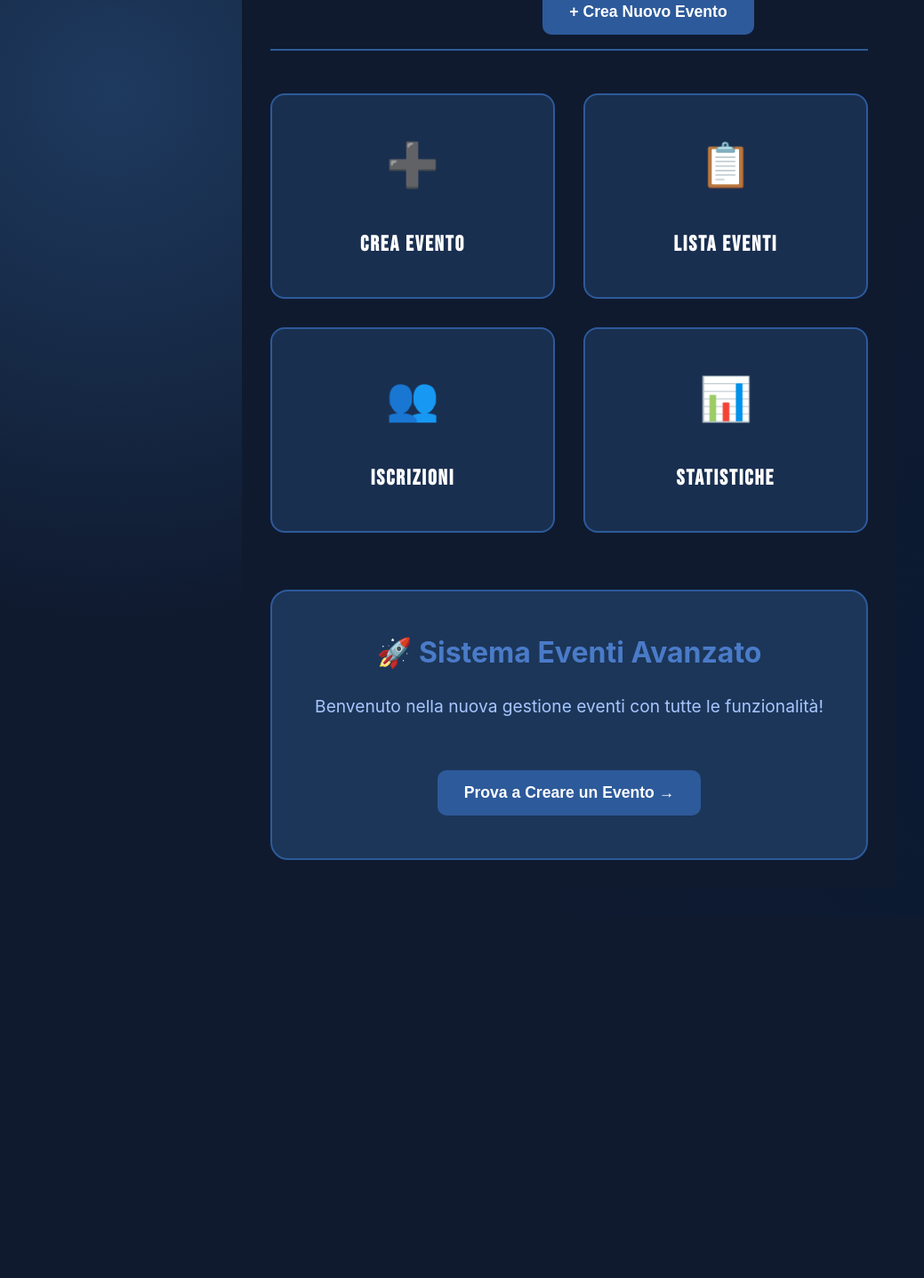
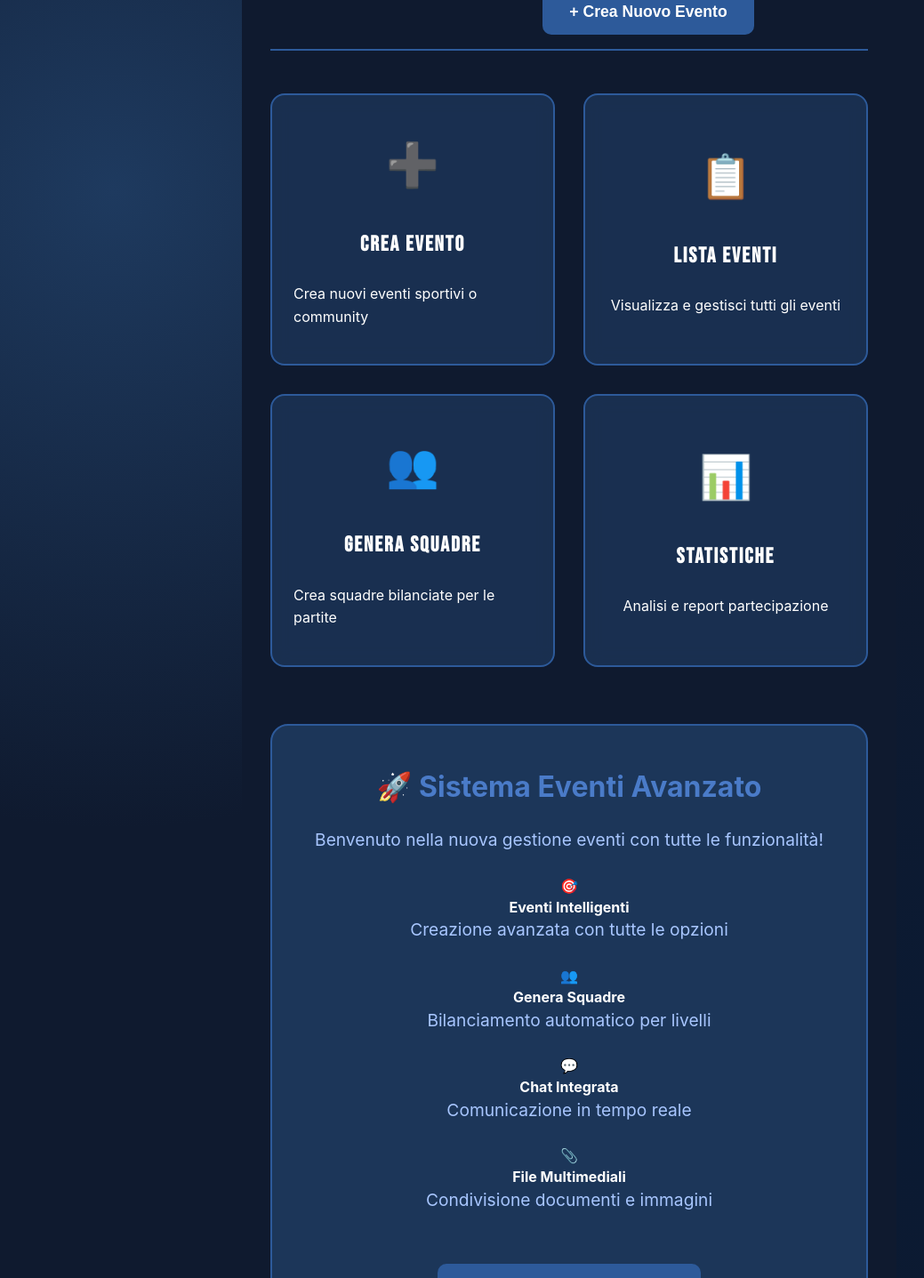
Before and after one commit to scarpariinside26/scarpari-inside-new, a React (Vite) app: page /eventi in a window 1280 px wide. Shown: the part 128-1565 px from the top of the page at 89% size, without its empty margins (0-1039 px from the left). Before the commit the page ends 1159 px from the top, so only its background shows below. Built offline with nearby package versions, Linux system fonts and the light colour scheme.

Commit message:
Update GestioneEventi.jsx

```diff
--- a/src/pages/GestioneEventi/GestioneEventi.jsx
+++ b/src/pages/GestioneEventi/GestioneEventi.jsx
@@ -1,14 +1,23 @@
 import React, { useState } from 'react';
 import { Link } from 'react-router-dom';
+import { supabase } from '../../supabaseClient';
 import './GestioneEventi.css';
-import CreaEvento from './components/CreaEvento'; // RIATTIVA QUESTO IMPORT
+import CreaEvento from './components/CreaEvento';
+import ListaEventi from './components/ListaEventi';
+import GeneraSquadre from './components/GeneraSquadre';
 
 function GestioneEventi() {
-  const [view, setView] = useState('home');
+  const [view, setView] = useState('home'); // 'home', 'crea', 'lista', 'squadre'
 
   const handleCreaEventoSuccess = () => {
     setView('home');
     alert('Evento creato con successo!');
+  };
+
+  const handleEventoCliccato = (evento) => {
+    console.log('Evento cliccato:', evento);
+    // Qui potremo aprire il dettaglio evento in futuro
+    alert(`Hai cliccato su: ${evento.nome_evento}`);
   };
 
   return (
@@ -26,37 +35,77 @@ function GestioneEventi() {
               + Crea Nuovo Evento
             </button>
           )}
+          {view !== 'home' && (
+            <button
+              className="btn-secondary"
+              onClick={() => setView('home')}
+            >
+              ← Torna al Menu
+            </button>
+          )}
         </div>
       </header>
 
       <main className="page-main">
+        {/* HOME - MENU PRINCIPALE */}
         {view === 'home' && (
           <>
             <div className="menu-grid">
               <div className="menu-btn" onClick={() => setView('crea')}>
                 <span className="icon">➕</span>
                 <span className="text">Crea Evento</span>
+                <span className="desc">Crea nuovi eventi sportivi o community</span>
               </div>
 
-              <div className="menu-btn">
+              <div className="menu-btn" onClick={() => setView('lista')}>
                 <span className="icon">📋</span>
                 <span className="text">Lista Eventi</span>
+                <span className="desc">Visualizza e gestisci tutti gli eventi</span>
               </div>
 
-              <div className="menu-btn">
+              <div className="menu-btn" onClick={() => setView('squadre')}>
                 <span className="icon">👥</span>
-                <span className="text">Iscrizioni</span>
+                <span className="text">Genera Squadre</span>
+                <span className="desc">Crea squadre bilanciate per le partite</span>
               </div>
 
               <div className="menu-btn">
                 <span className="icon">📊</span>
                 <span className="text">Statistiche</span>
+                <span className="desc">Analisi e report partecipazione</span>
               </div>
             </div>
 
             <div className="test-message">
               <h2>🚀 Sistema Eventi Avanzato</h2>
               <p>Benvenuto nella nuova gestione eventi con tutte le funzionalità!</p>
+
+              <div className="features-grid">
+                <div className="feature-card">
+                  <span className="feature-icon">🎯</span>
+                  <h4>Eventi Intelligenti</h4>
+                  <p>Creazione avanzata con tutte le opzioni</p>
+                </div>
+
+                <div className="feature-card">
+                  <span className="feature-icon">👥</span>
+                  <h4>Genera Squadre</h4>
+                  <p>Bilanciamento automatico per livelli</p>
+                </div>
+
+                <div className="feature-card">
+                  <span className="feature-icon">💬</span>
+                  <h4>Chat Integrata</h4>
+                  <p>Comunicazione in tempo reale</p>
+                </div>
+
+                <div className="feature-card">
+                  <span className="feature-icon">📎</span>
+                  <h4>File Multimediali</h4>
+                  <p>Condivisione documenti e immagini</p>
+                </div>
+              </div>
+
               <button
                 className="btn-primary"
                 style={{marginTop: '2rem'}}
@@ -68,11 +117,24 @@ function GestioneEventi() {
           </>
         )}
 
+        {/* CREA EVENTO */}
         {view === 'crea' && (
           <CreaEvento
             onSuccess={handleCreaEventoSuccess}
             onCancel={() => setView('home')}
           />
+        )}
+
+        {/* LISTA EVENTI */}
+        {view === 'lista' && (
+          <ListaEventi
+            onEventoCliccato={handleEventoCliccato}
+          />
+        )}
+
+        {/* GENERA SQUADRE */}
+        {view === 'squadre' && (
+          <GeneraSquadre />
         )}
       </main>
     </div>
```
